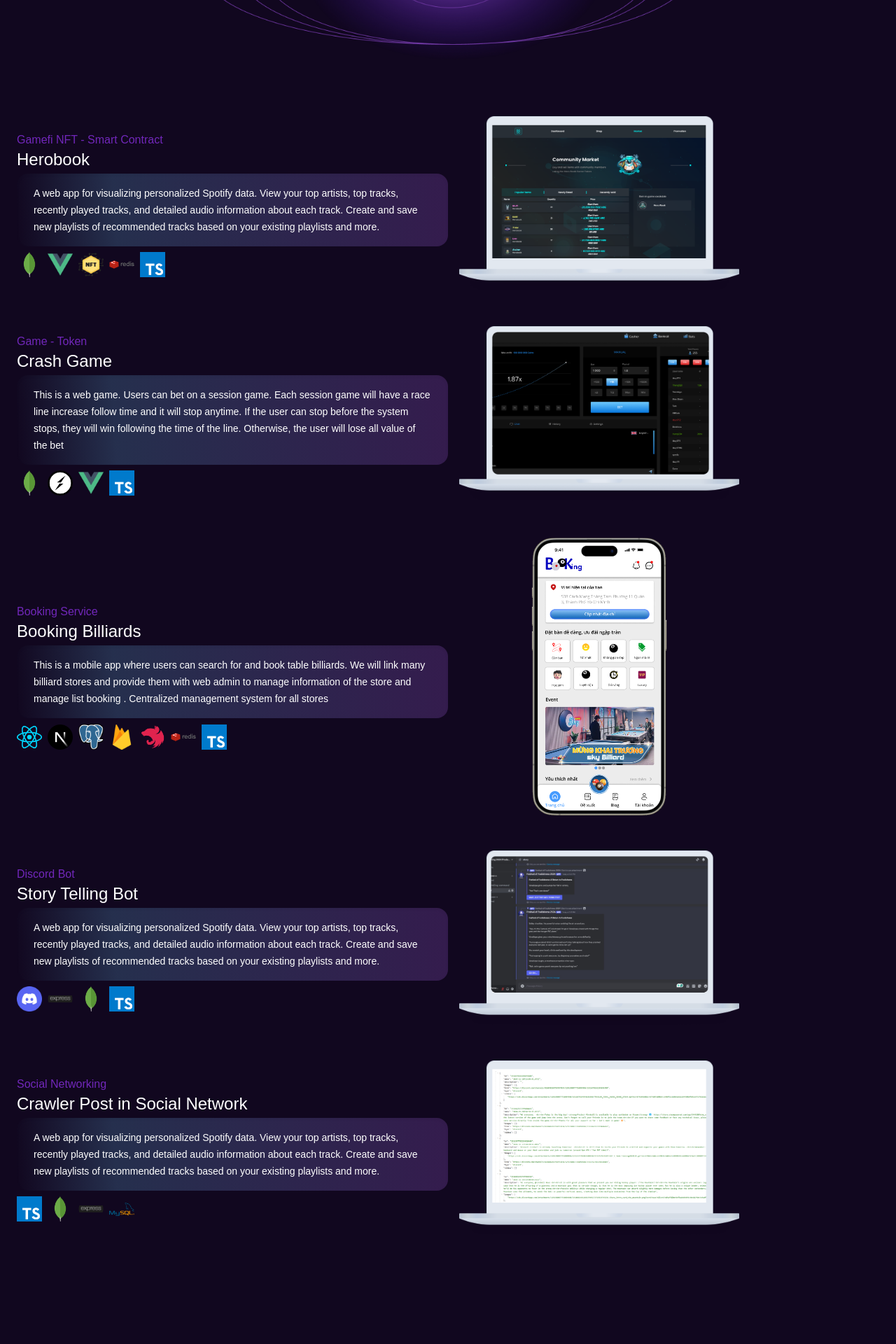
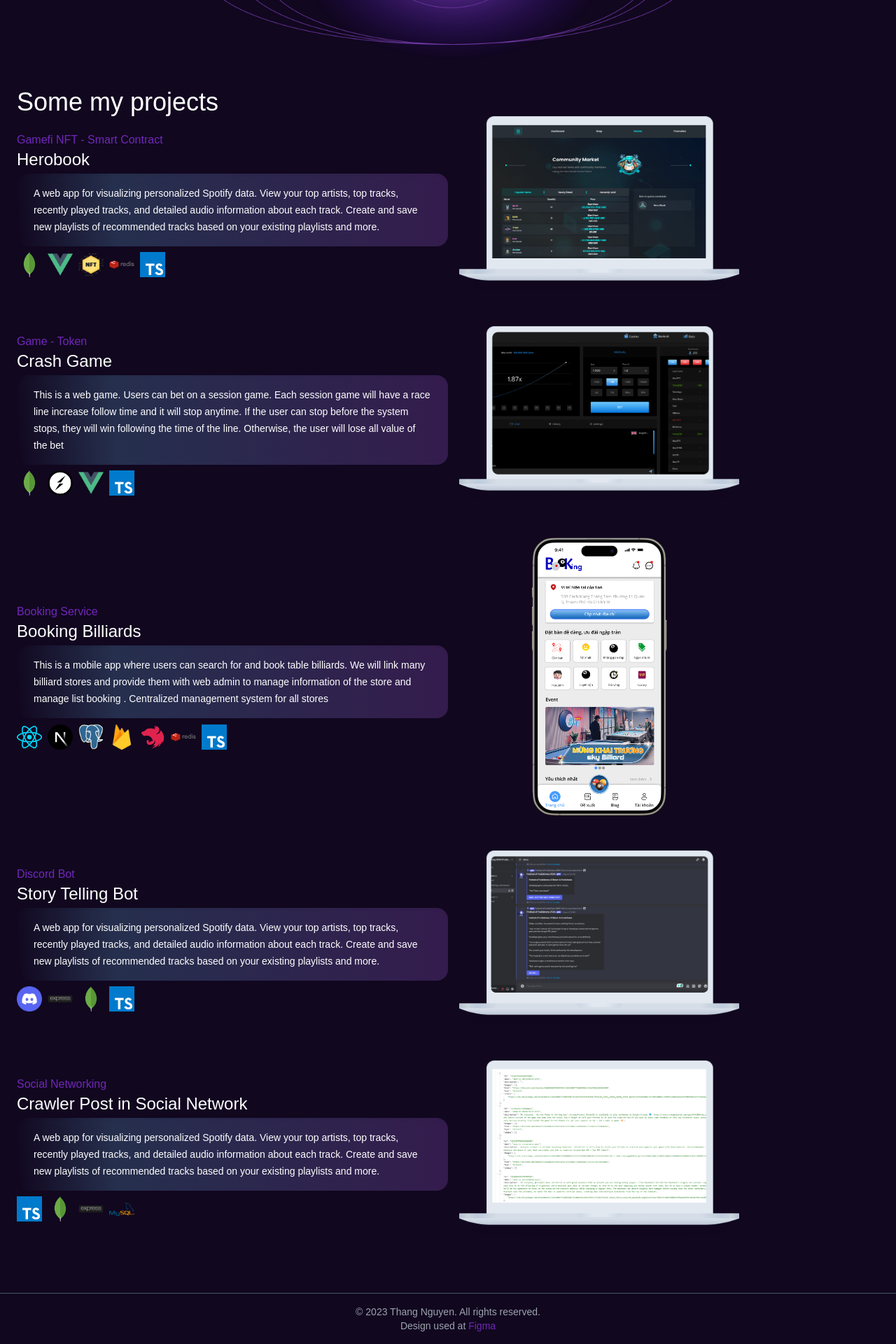
Before and after one commit to ndthang0000/my-portfolio, a Next.js app: page / in a window 1280 px wide. Shown: the part 2712-4632 px from the top of the page at 70% size. Before the commit the page ends 4559 px from the top, so only its background shows below. Built offline with nearby package versions, Linux system fonts and the light colour scheme; a web font is replaced by a local one.

Commit message:
feat: add section Footer

```diff
--- a/src/app/page.tsx
+++ b/src/app/page.tsx
@@ -5,6 +5,7 @@ import Image from 'next/image';
 import Contact from '../components/contact/Contact';
 import Skill from '@/components/skill/Skill';
 import ProjectList from '@/components/project/ProjectList';
+import Footer from '@/components/footer/Footer';
 
 const initExperience = [
   {
@@ -66,9 +67,15 @@ export default function Home() {
             ))}
           </div>
           <Skill />
+          <h2 className="sm:text-4xl text-2xl mt-10" id='lab'>
+            Some my projects
+          </h2>
           <ProjectList />
+
         </div>
       </div>
+      {/* footer */}
+      <Footer />
     </div>
   );
 }
--- a/src/components/Introduce/Introduce.tsx
+++ b/src/components/Introduce/Introduce.tsx
@@ -86,7 +86,7 @@ const Introduce: React.FC = () => {
         </div>
       </div>
       <div>
-        <p className="lg:text-5xl text-3xl">I&apos;m a Software Engineer.</p>
+        <p className="lg:text-5xl text-3xl" id='about'>I&apos;m a Software Engineer.</p>
         <p className="text-base mb-16">
           Currently, I&apos;m a Software Engineer at Gameloft
         </p>
--- /dev/null
+++ b/src/components/footer/Footer.tsx
@@ -0,0 +1,17 @@
+import Link from 'next/link'
+import React from 'react'
+
+const Footer = () => {
+  return (
+    <div>
+      <div className='h-[1px] w-full bg-slate-600'></div>
+      <div className='text-center py-4 text-gray-400 text-sm'>
+        <p>© 2023 Thang Nguyen. All rights reserved.</p>
+        <p>Design used at <Link className='text-primary' href={'https://www.figma.com/design/nV3I7GZ6BO3vpHlRIEYjgG/Portfolio-Design-(Community)?t=kJMLgBRnZlXFYuBS-0'}>Figma</Link></p>
+      </div>
+
+    </div>
+  )
+}
+
+export default Footer
--- a/src/components/project/ProjectList.tsx
+++ b/src/components/project/ProjectList.tsx
@@ -63,7 +63,7 @@ const data = [
 
 const ProjectList = () => {
   return (
-    <div className="my-20">
+    <div className="mb-20">
       {data.map((item, index) => (
         <ProjectItem key={index} {...item} />
       ))}
```
